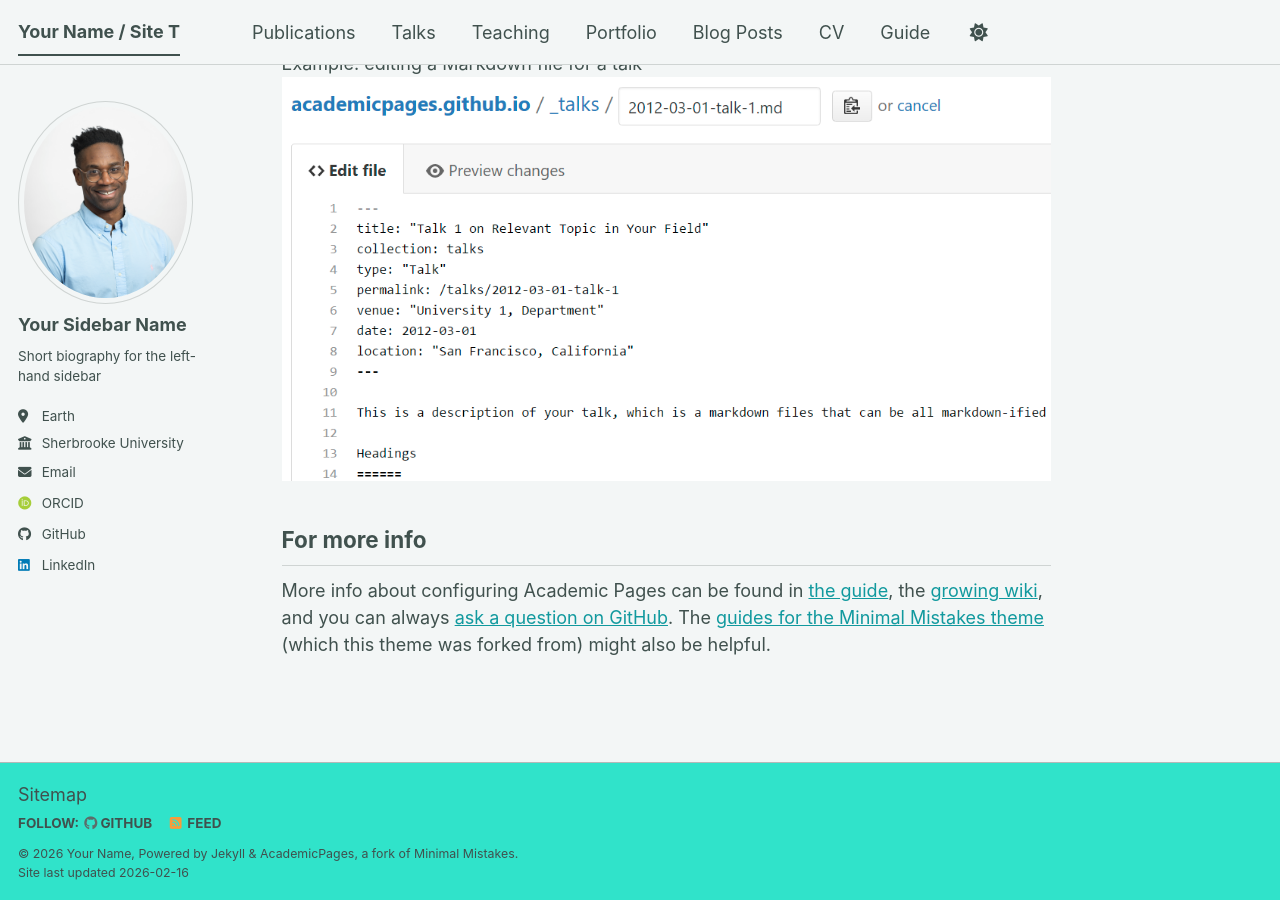
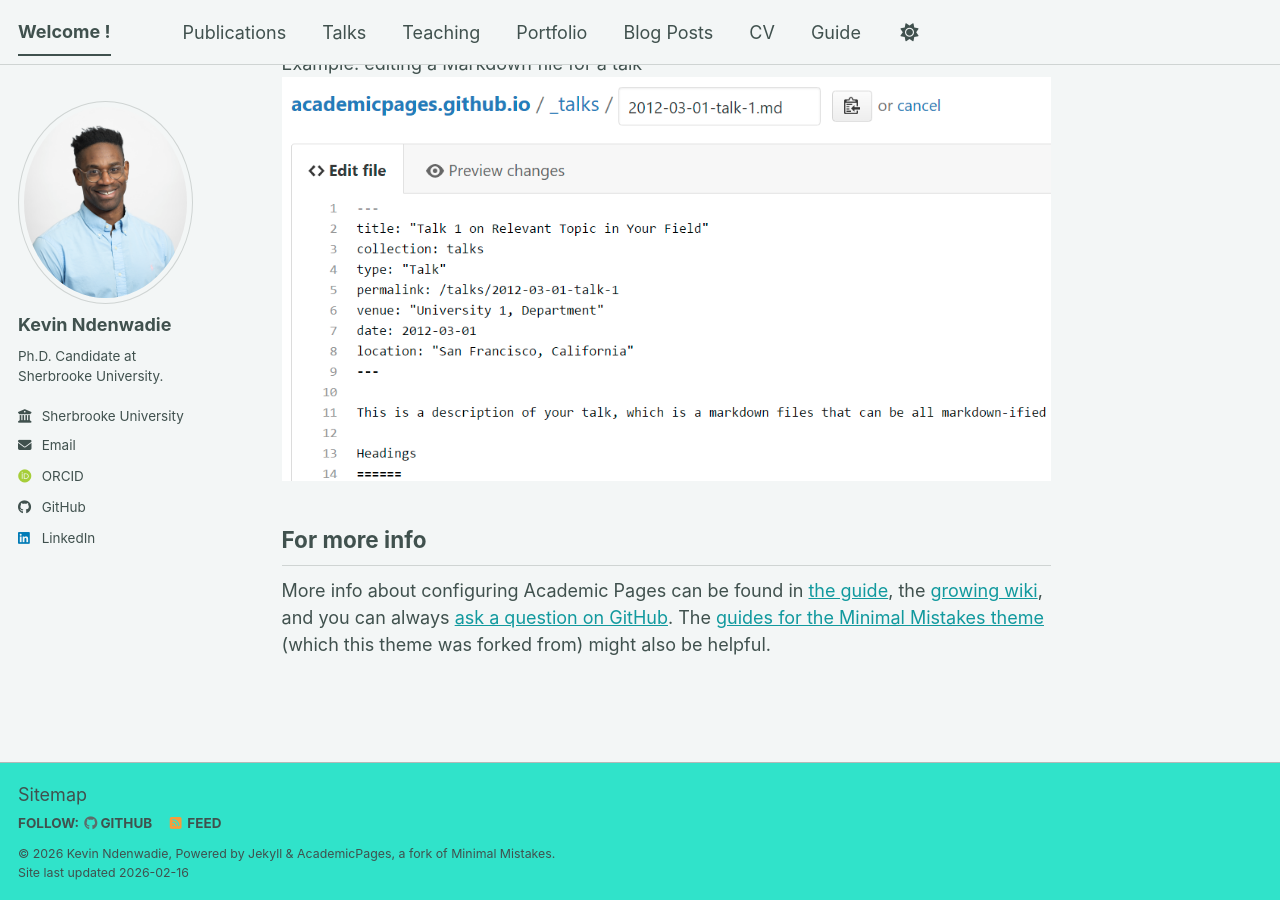
Before and after one commit to Kevinndenwadie/kevinndenwadie.github.io, a Jekyll site: the page built from _pages/about.md, in a window 1280 px wide and 900 px high, scrolled down 2720 px. Built offline with Jekyll 4.4.1, drawn with Linux system fonts in a browser that asks for light colours; some web fonts are replaced; a script bundle is joined from its source files by our own code; library files that are not in the unit come from our copies.

Commit message:
Update _config.yml

```diff
--- a/_config.yml
+++ b/_config.yml
@@ -9,9 +9,9 @@
 # Basic Site Settings
 locale                   : "en-US"
 site_theme               : "mint" # The available themes options are "default", "air", "sunrise", "mint", "dirt" and "contrast"
-title                    : "Your Name / Site T"
+title                    : "Welcome ! "
 title_separator          : "-"
-name                     : &name "Your Name"
+name                     : &name "Kevin Ndenwadie"
 description              : &description "Your Name's academic portfolio"   # Update this with a general description of your site, this is the default if not overridden by a page
 url                      : https://kevinndenwadie.github.io # The base hostname & protocol for your site e.g. "https://[your GitHub username].github.io",
                                                            # or if you already have some other page hosted on Github then use "https://[your GitHub username].github.io/[Your Repo Name]"
@@ -24,10 +24,10 @@ repository               : "academicpages/academicpages.github.io"
 author:
   # Biographic information
   avatar           : "Screenshot Photo Profil_4Mo.png"
-  name             : "Your Sidebar Name"
+  name             : "Kevin Ndenwadie"
   pronouns         : # example: "she/her"
-  bio              : "Short biography for the left-hand sidebar"
-  location         : "Earth"
+  bio              : "Ph.D. Candidate at Sherbrooke University."
+  location         : #
   employer         : "Sherbrooke University"
   uri              : # URL
   email            : "kevin.ndenwadie@usherbrooke.ca"
```
